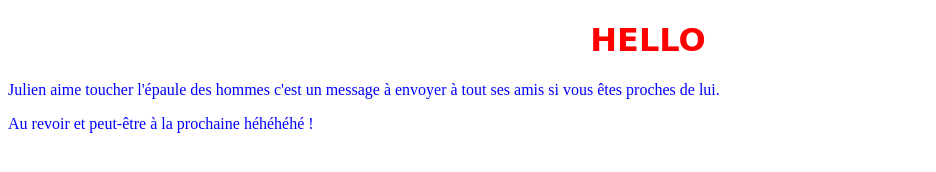
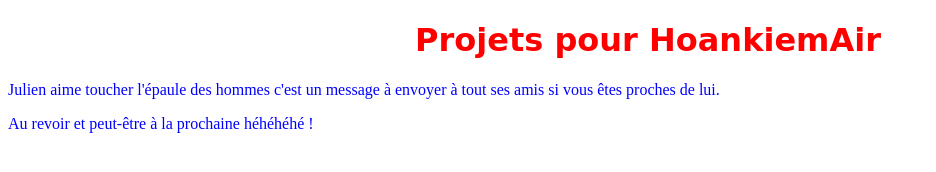
Before and after one commit to LBJekerz/Site-1-M-moire-TI-, a plain HTML site: page index.html in a window 1280 px wide. Shown: the whole page, without its empty margins (0-936 px from the left). Drawn offline with Linux system fonts and the light colour scheme.

Commit message:
Update index.html

```diff
--- a/index.html
+++ b/index.html
@@ -3,12 +3,12 @@
 
 <head>
     <meta charset="utf-8">
-    <title> test </title>
+    <title> HoanKiemAir </title>
     <link href="index.css" rel="stylesheet" type="text/css" />
 </head>
 
 <body>
-    <h1> HELLO </h1>
+    <h1> Projets pour HoankiemAir </h1>
 
     <p class="p"> Julien aime toucher l'épaule des hommes c'est un message à envoyer à tout ses amis si vous êtes proches de lui.</p>
 </body>
```
